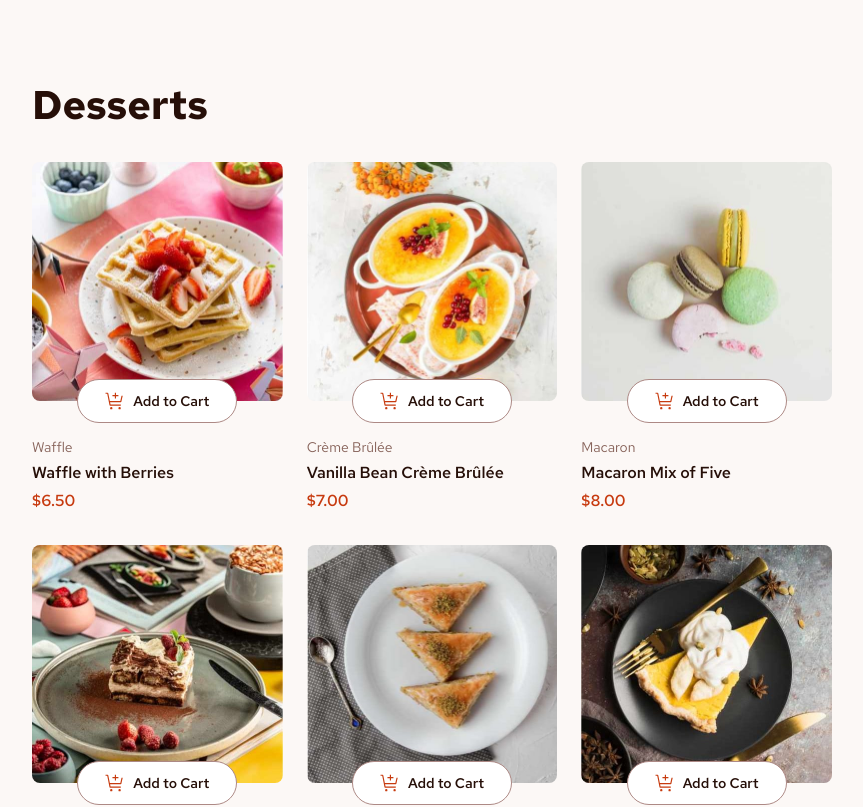
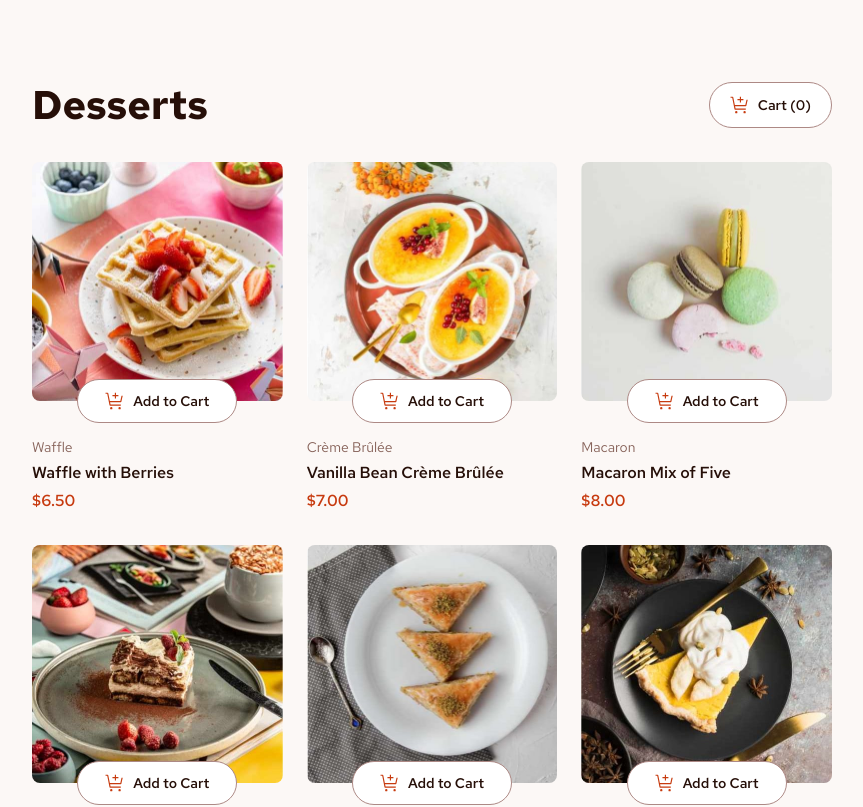
Before and after one commit to JamesLM1/desserts-frontend, a React (Vite) app: page / in a window 1280 px wide. Shown: the top 807 px of the page, without its empty margins (8-871 px from the left). Built offline with nearby package versions, Linux system fonts and the light colour scheme.

Commit message:
feat: agregar encabezado y apertura del carrito vacio

```diff
--- a/src/App.tsx
+++ b/src/App.tsx
@@ -1,19 +1,23 @@
+import { useState } from 'react'
+import Header from './components/Header'
+import CartDrawer from './components/CartDrawer'
 import ProductCard from './components/ProductCard'
 import { products } from './data/products'
 
 function App() {
+  const [isCartOpen, setIsCartOpen] = useState(false)
+
   return (
+    <>
       <main className="mx-auto min-h-screen max-w-7xl px-6 py-8 sm:px-10 lg:py-20">
         <section
           aria-labelledby="desserts-title"
           className="max-w-[800px]"
         >
-        <h1
-          id="desserts-title"
-          className="mb-8 text-[40px] font-bold leading-tight"
-        >
-          Desserts
-        </h1>
+          <Header
+            isCartOpen={isCartOpen}
+            onOpenCart={() => setIsCartOpen(true)}
+          />
 
           <div className="grid grid-cols-1 gap-x-6 gap-y-8 sm:grid-cols-2 lg:grid-cols-3">
             {products.map((product) => (
@@ -25,6 +29,12 @@ function App() {
           </div>
         </section>
       </main>
+
+      <CartDrawer
+        isOpen={isCartOpen}
+        onClose={() => setIsCartOpen(false)}
+      />
+    </>
   )
 }
 
--- /dev/null
+++ b/src/components/CartDrawer.tsx
@@ -0,0 +1,62 @@
+interface CartDrawerProps {
+    isOpen: boolean
+    onClose: () => void
+}
+
+function CartDrawer({ isOpen, onClose }: CartDrawerProps) {
+    if (!isOpen) {
+        return null
+    }
+
+    return (
+        <dialog
+            ref={(dialog) => {
+                if (dialog && !dialog.open) {
+                    dialog.showModal()
+                }
+            }}
+            onCancel={onClose}
+            aria-labelledby="cart-title"
+            className="fixed inset-y-0 right-0 left-auto m-0 h-dvh max-h-none w-full max-w-md overflow-y-auto border-0 bg-white p-6 text-[#260f08] shadow-xl backdrop:bg-black/40 sm:p-8"
+        >
+            <div className="flex items-center justify-between gap-4">
+                <h2
+                    id="cart-title"
+                    className="text-2xl font-bold text-[#c73a0f]"
+                >
+                    Your Cart (0)
+                </h2>
+
+                <button
+                    type="button"
+                    onClick={onClose}
+                    className="min-h-11 cursor-pointer rounded-full px-4 text-sm font-semibold text-[#87635a] transition-colors hover:bg-[#fcf8f6] hover:text-[#260f08] focus-visible:outline-2 focus-visible:outline-offset-2 focus-visible:outline-[#c73a0f]"
+                >
+                    Close
+                </button>
+            </div>
+
+            <div className="flex flex-col items-center gap-4 py-12">
+                <img
+                    src="/assets/images/illustration-empty-cart.svg"
+                    alt=""
+                    className="h-32 w-32"
+                />
+
+                <p className="text-center text-sm font-semibold text-[#87635a]">
+                    Your added items will appear here
+                </p>
+            </div>
+
+            <button
+                type="button"
+                onClick={onClose}
+                className="min-h-12 w-full cursor-pointer rounded-full bg-[#c73a0f] px-6 py-3 text-sm font-semibold text-white transition-colors hover:bg-[#952c0c] focus-visible:outline-2 focus-visible:outline-offset-4 focus-visible:outline-[#c73a0f]"
+            >
+                Continue shopping
+            </button>
+        </dialog>
+    )
+}
+
+export default CartDrawer
--- /dev/null
+++ b/src/components/Header.tsx
@@ -0,0 +1,35 @@
+interface HeaderProps {
+    onOpenCart: () => void
+    isCartOpen: boolean
+}
+
+function Header({ onOpenCart, isCartOpen }: HeaderProps) {
+    return (
+        <header className="mb-8 flex flex-wrap items-center justify-between gap-4">
+            <h1
+                id="desserts-title"
+                className="text-[40px] font-bold leading-tight"
+            >
+                Desserts
+            </h1>
+
+            <button
+                type="button"
+                onClick={onOpenCart}
+                aria-haspopup="dialog"
+                aria-expanded={isCartOpen}
+                className="flex min-h-11 cursor-pointer items-center justify-center gap-2 rounded-full border border-[#ad8985] bg-white px-5 py-3 text-sm font-semibold transition-colors hover:border-[#c73a0f] hover:text-[#c73a0f] focus-visible:outline-2 focus-visible:outline-offset-4 focus-visible:outline-[#c73a0f]"
+            >
+                <img
+                    src="/assets/images/icon-add-to-cart.svg"
+                    alt=""
+                    className="h-5 w-5"
+                />
+
+                Cart (0)
+            </button>
+        </header>
+    )
+}
+
+export default Header
```
Lines whose indentation alone changed are shown as unchanged.
